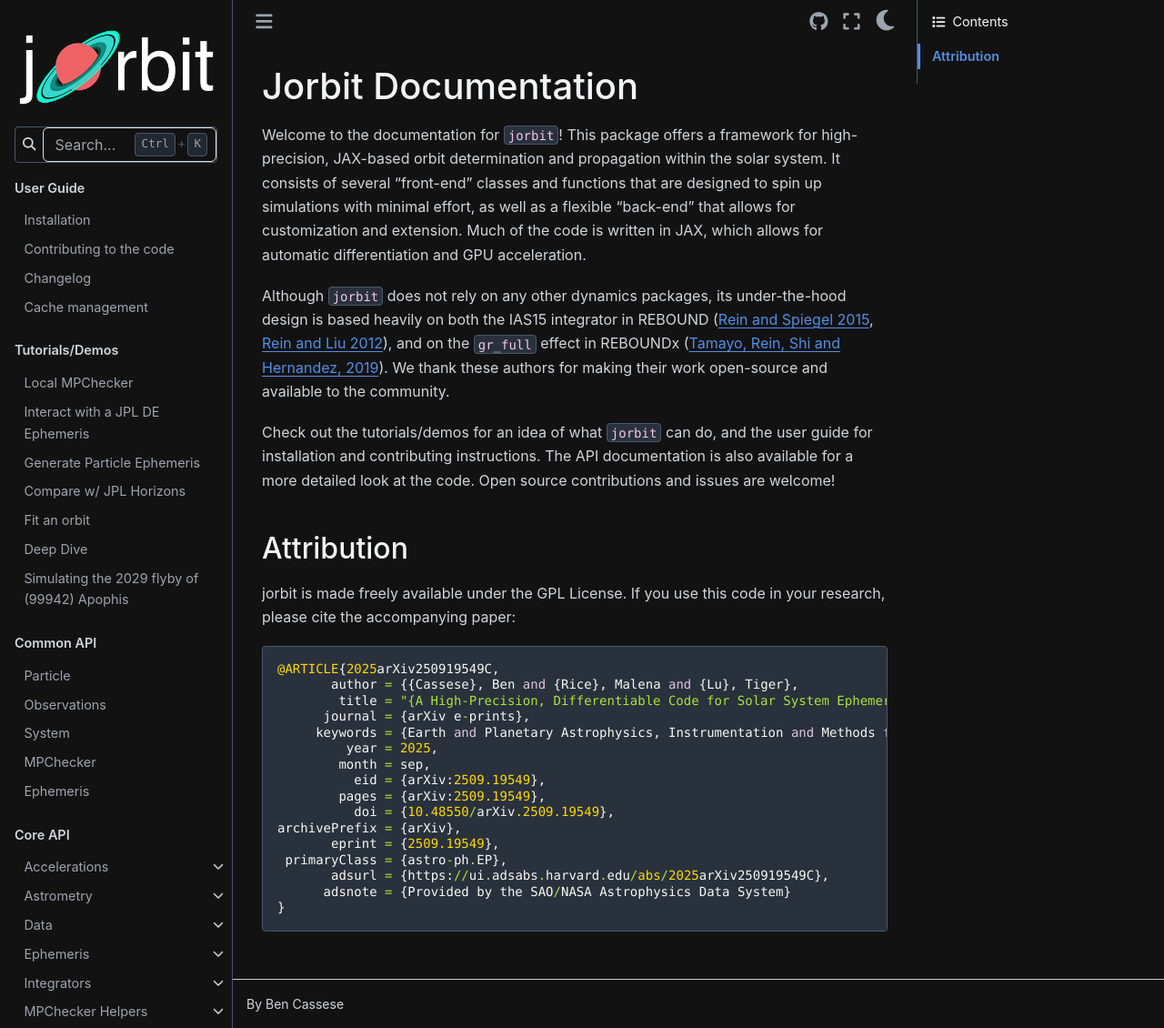
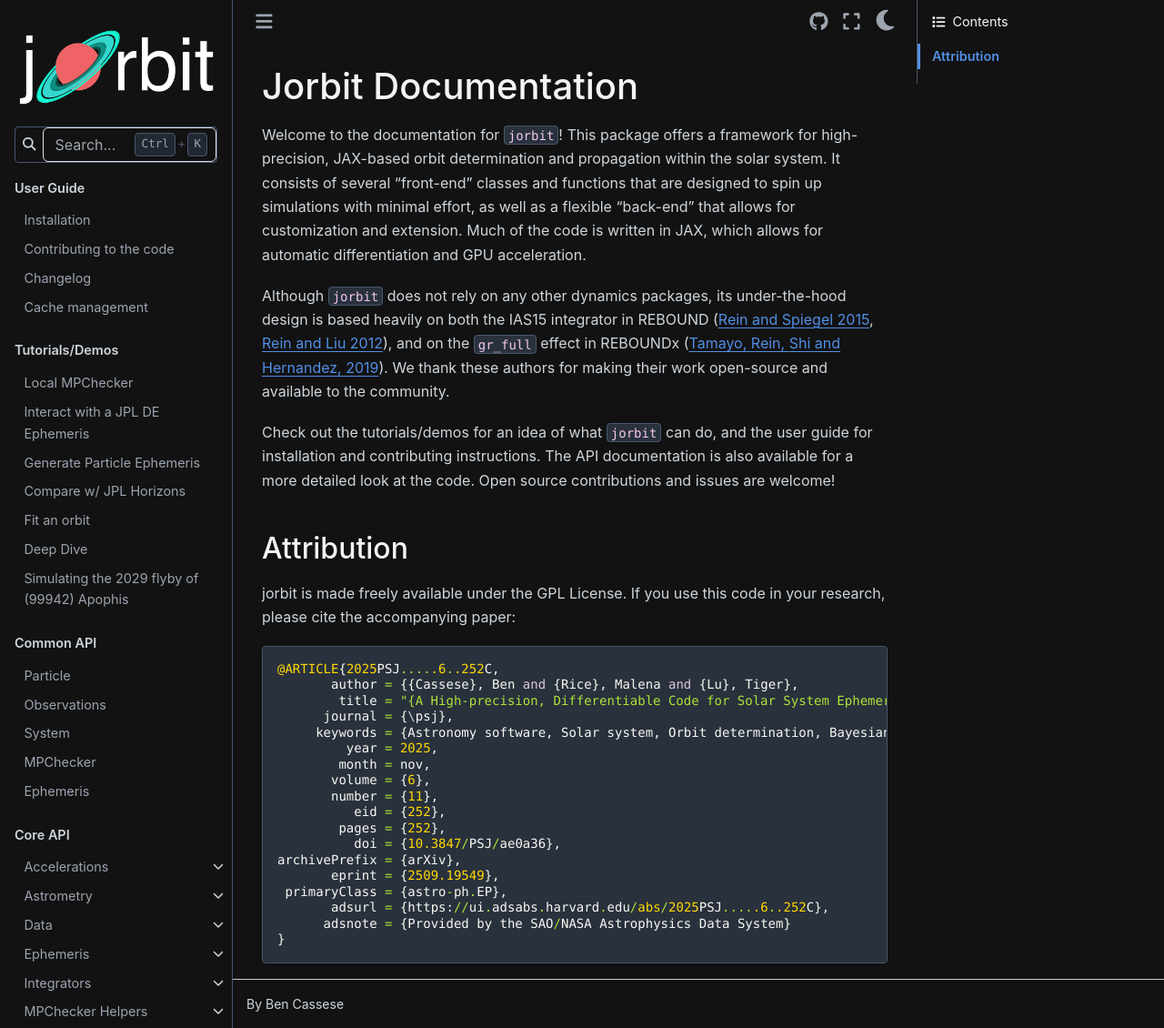
Before and after one commit to ben-cassese/jorbit, a Sphinx documentation site: the page built from docs/index.md, in a window 1280 px wide and 1130 px high. Shown: the whole window at 91% size. Built offline with Sphinx 7.4.7 and the Sphinx Book theme 1.1.4, drawn with Linux system fonts in a browser that asks for light colours; pages that are not in the unit, such as notebooks, are missing from menus.

````diff
--- a/docs/index.md
+++ b/docs/index.md
@@ -11,20 +11,22 @@ Check out the tutorials/demos for an idea of what `jorbit` can do, and the user
 
 jorbit is made freely available under the GPL License. If you use this code in your research, please cite the accompanying paper:
 ```
-@ARTICLE{2025arXiv250919549C,
+@ARTICLE{2025PSJ.....6..252C,
        author = {{Cassese}, Ben and {Rice}, Malena and {Lu}, Tiger},
-        title = "{A High-Precision, Differentiable Code for Solar System Ephemerides}",
-      journal = {arXiv e-prints},
-     keywords = {Earth and Planetary Astrophysics, Instrumentation and Methods for Astrophysics},
+        title = "{A High-precision, Differentiable Code for Solar System Ephemerides}",
+      journal = {\psj},
+     keywords = {Astronomy software, Solar system, Orbit determination, Bayesian statistics, 1855, 1528, 1175, 1900, Earth and Planetary Astrophysics, Instrumentation and Methods for Astrophysics},
          year = 2025,
-        month = sep,
-          eid = {arXiv:2509.19549},
-        pages = {arXiv:2509.19549},
-          doi = {10.48550/arXiv.2509.19549},
+        month = nov,
+       volume = {6},
+       number = {11},
+          eid = {252},
+        pages = {252},
+          doi = {10.3847/PSJ/ae0a36},
 archivePrefix = {arXiv},
        eprint = {2509.19549},
  primaryClass = {astro-ph.EP},
-       adsurl = {https://ui.adsabs.harvard.edu/abs/2025arXiv250919549C},
+       adsurl = {https://ui.adsabs.harvard.edu/abs/2025PSJ.....6..252C},
       adsnote = {Provided by the SAO/NASA Astrophysics Data System}
 }
 ```
````
Also changed, not shown: README.md (+11 -9 lines), .pre-commit-config.yaml, 1 other file.
